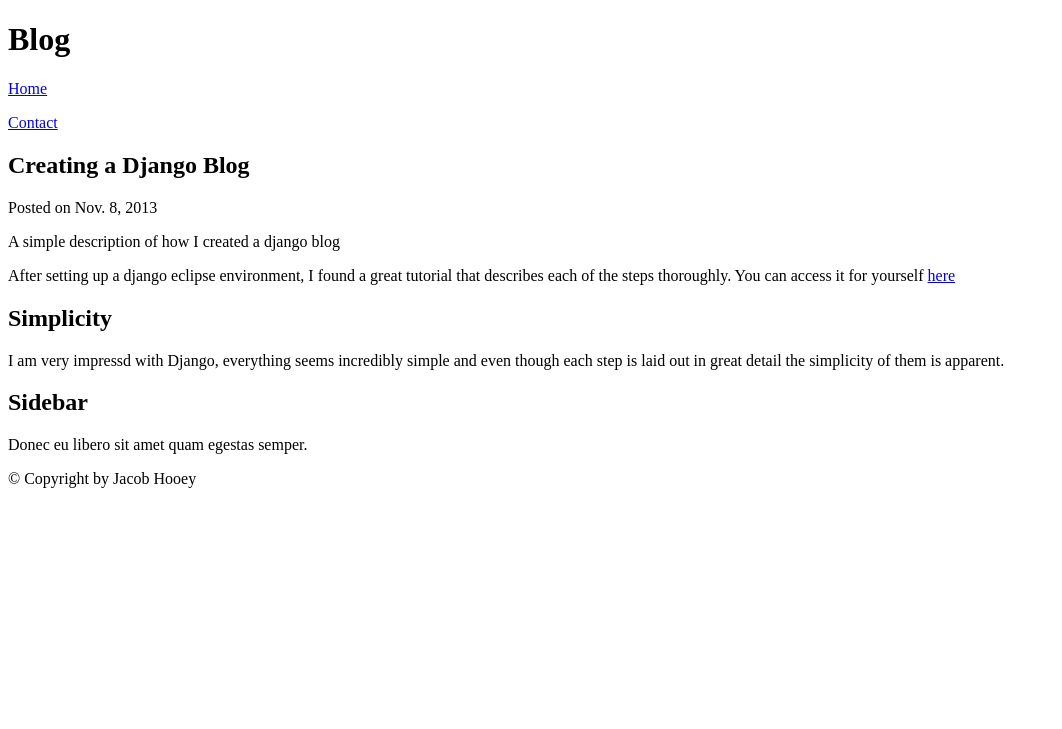
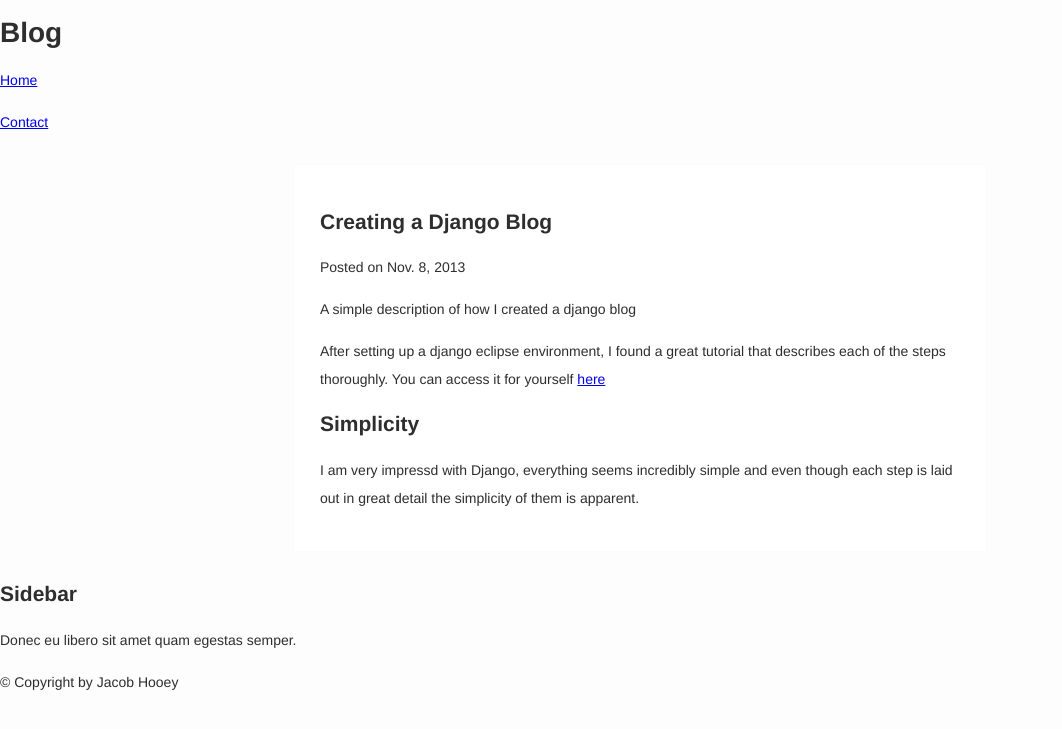
Before and after one commit to jhooey/pompouspanda, a Django app: a page that uses pompouspanda/templates/blog/base.html in a window 1280 px wide. Shown: the top 729 px of the page, without its empty margins (0-1062 px from the left). Run offline with Django 3.2, Linux system fonts and the light colour scheme; data comes from the database, SQL or seed files in the repository; parts of the project's set-up code (start-up, migrations or seed data) failed here and were passed over.

Commit message:
added css to the blog application

```diff
--- a/pompouspanda/settings.py
+++ b/pompouspanda/settings.py
@@ -80,7 +80,8 @@
 
 # Static files (CSS, JavaScript, Images)
 # https://docs.djangoproject.com/en/1.6/howto/static-files/
-
 STATIC_URL = '/STATIC/'
-
+STATICFILES_DIRS = (
+        '/home/jhooey/workspace/pompouspanda/pompouspanda/static/',
+    )
 TEMPLATE_DIRS = ('/home/jhooey/workspace/pompouspanda/pompouspanda/templates',)
--- /dev/null
+++ b/pompouspanda/static/style.css
@@ -0,0 +1,17 @@
+body{
+	background-color: #fdfdfd;
+	color: #2e2e2e;
+	margin: 0;
+	padding: 0;
+	font-size: 14px;
+	line-height: 28px;
+	font-family: 'Helvetica Neue', Helvetica, Arial, sans-serif;
+}
+div.content{
+	border: 1px solid #fbfbfb;
+	background-color: #fff;
+	max-width: 640px;
+	width: 96%;
+	padding: 2%;
+	margin: 28px  auto;
+}
--- a/pompouspanda/templates/blog/base.html
+++ b/pompouspanda/templates/blog/base.html
@@ -17,6 +17,7 @@
 		domain and delete these references -->
 	<link rel="shortcut icon" href="/favicon.ico">
 	<link rel="apple-touch-icon" href="/apple-touch-icon.png">
+	<link rel="stylesheet" href="{{STATIC_URL}}style.css">
 </head>
 
 <body>
--- a/pompouspanda/templates/blog/index.html
+++ b/pompouspanda/templates/blog/index.html
@@ -8,7 +8,7 @@
 	{% for post in posts %}
 		<div class="post">
 			<h1>
-				<a href="{{post.get_absolute_url}}">
+				<a href="{{post.slug}}">
 					{{post.title}}
 				</a>
 			</h1>
```
